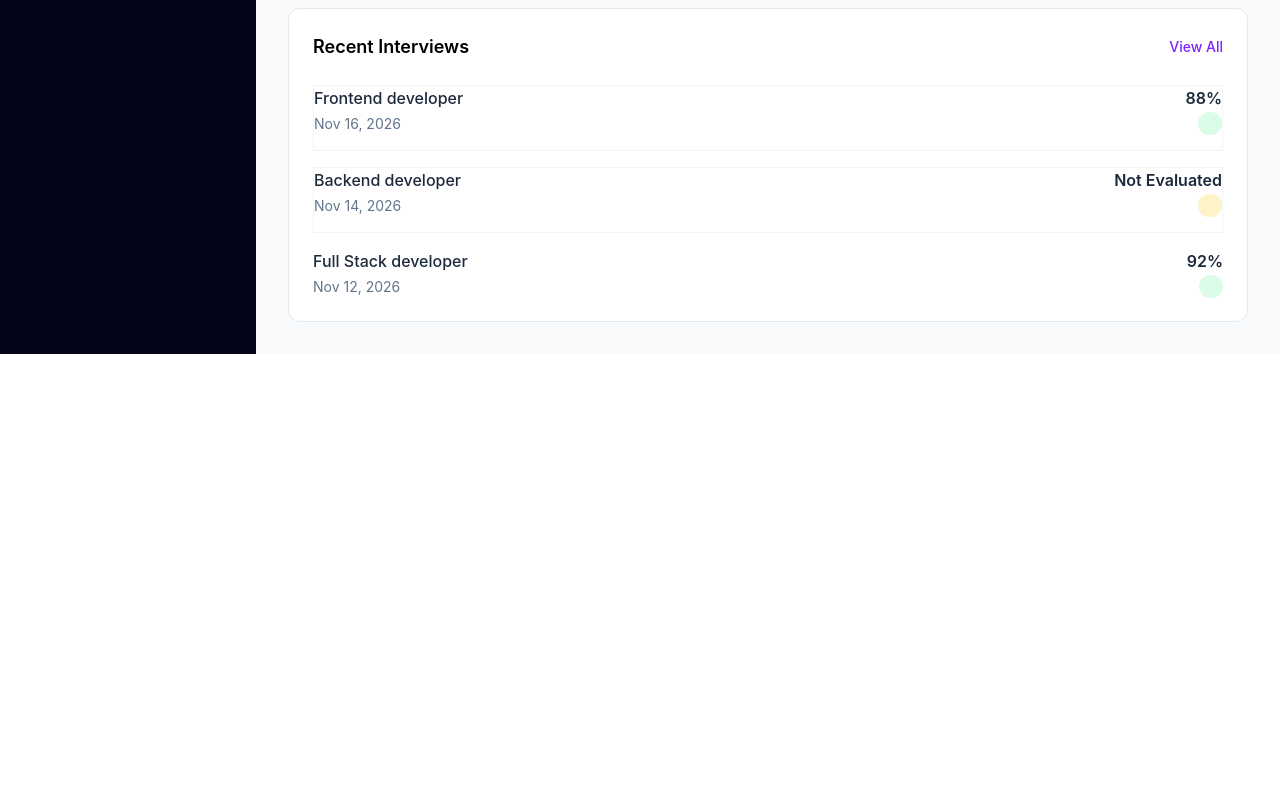
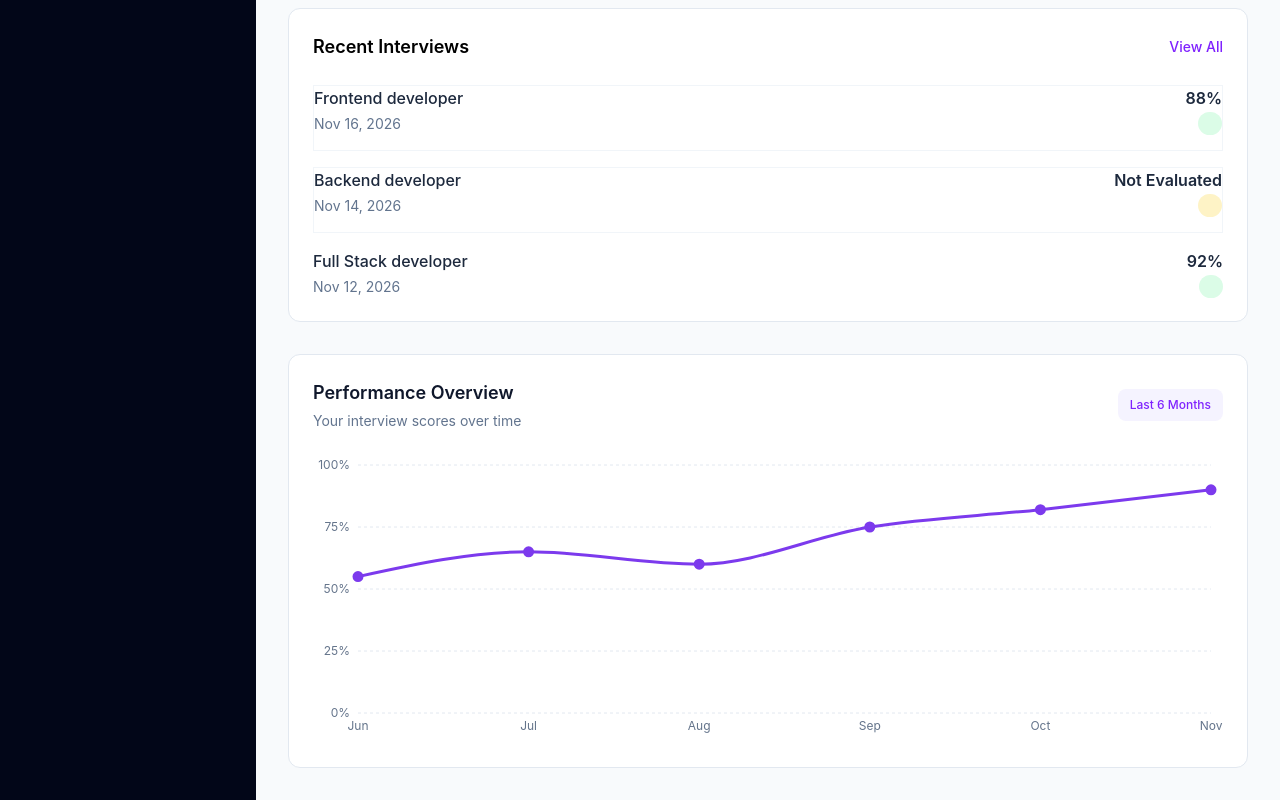
Before and after one commit to AkshayPP-3/Intervio, a React (Vite) app in the folder client/: page / in a window 1280 px wide. Shown: the part 480-1280 px from the top of the page. Before the commit the page ends 834 px from the top, so only its background shows below. Built offline with nearby package versions, Linux system fonts and the light colour scheme.

Commit message:
add interview performance chart to dashboard

```diff
--- a/client/src/features/dashboard/Dashboard.tsx
+++ b/client/src/features/dashboard/Dashboard.tsx
@@ -1,5 +1,6 @@
 import {StatsCard} from './components/StatsCard';
 import {RecentInterviews} from './components/RecentInterviews';
+import {PerformanceChart} from './components/PerformanceChart';
 const stats = [
   { title: "Total Interviews", value: 12 },
   { title: "Average Score", value: "85%" },
@@ -30,6 +31,9 @@ export function Dashboard(){
       <div className="mt-8">
         <RecentInterviews />
       </div>
+      <div className="mt-8">
+        <PerformanceChart />
+      </div>
     </div>
   )
 }
--- a/client/src/features/dashboard/components/PerformanceChart.tsx
+++ b/client/src/features/dashboard/components/PerformanceChart.tsx
@@ -1,3 +1,85 @@
-export function PerformanceChart() {
-  return <section>Performance</section>
+import{
+  CartesianGrid,
+  Line,
+  LineChart,
+  Tooltip,
+  XAxis,
+  YAxis,
+} from 'recharts';
+
+const performanceData = [
+  { month: 'Jun', score: 55 },
+  { month: 'Jul', score: 65 },
+  { month: 'Aug', score: 60 },
+  { month: 'Sep', score: 75 },
+  { month: 'Oct', score: 82 },
+  { month: 'Nov', score: 90 },
+]
+
+export function PerformanceChart(){
+  return (
+    <div className='bg-white border border-slate-200 rounded-xl p-6'>
+      <div className='flex items-center justify-between mb-6'>
+        <div>
+          <h3 className='text-lg font-semibold text-slate-900'>
+            Performance Overview
+          </h3>
+
+          <p className='text-sm text-slate-500 mt-1'>
+            Your interview scores over time
+          </p>
+        </div>
+
+        <span className='text-xs font-medium text-violet-600 bg-violet-50 px-3 py-2 rounded-lg'>
+          Last 6 Months
+        </span>
+      </div>
+
+      <div className='w-full h-72'>
+        <LineChart
+        data = {performanceData}
+        responsive
+        style ={{width:'100%', height:'100%'}}
+        margin = {{top: 10, right:12, left: -15, bottom: 0}}
+        >
+          <CartesianGrid
+          strokeDasharray="3 3"
+          vertical={false}
+          stroke="#e2e8f0"
+          />
+
+          <XAxis
+          dataKey="month"
+          axisLine={false}
+          tickLine={false}
+          tick={{ fontSize: 12, fill: '#64748b' }}
+          />
+
+          <YAxis
+          domain={[0, 100]}
+          tickFormatter={(value) => `${value}%`}
+          axisLine={false}
+          tickLine={false}
+          tick={{ fontSize: 12, fill: '#64748b' }}
+          />
+
+          <Tooltip
+          formatter={(value) => [`${value}%`, 'Score']}
+          contentStyle={{
+            borderRadius: '12px',
+            border: '1px solid #e2e8f0',
+            }}
+          />
+          <Line
+          type="monotone"
+          dataKey="score"
+          stroke="#7c3aed"
+          strokeWidth={3}
+          dot={{ r: 4, fill: '#7c3aed' }}
+          activeDot={{ r: 6 }}
+          />
+        </LineChart>
+      </div>
+    </div>
+  )
 }
```
